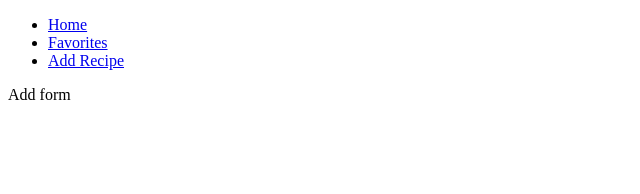
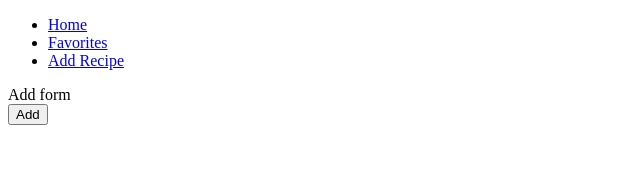
Before and after one commit to Andreeoak/RecipeBook, a Vue app in the folder recipe-book/: page /add-recipe in a window 1280 px wide. Shown: the top 194 px of the page, without its empty margins (0-640 px from the left). Built offline with nearby package versions, Linux system fonts and the light colour scheme.

Commit message:
Programatic Navigation

```diff
--- a/recipe-book/src/views/AddRecipeView.vue
+++ b/recipe-book/src/views/AddRecipeView.vue
@@ -1,3 +1,24 @@
 <template>
   <div>Add form</div>
+  <form @submit.prevent="addRecipe">
+    <button type="submit">
+      Add
+    </button>
+  </form>
 </template>
+
+<script lang="ts" setup>
+import {useRouter} from 'vue-router';
+
+const router = useRouter()
+
+const addRecipe =()=>{
+  router.push({
+    name:'recipe',
+    params:{
+      id: 1 //change this later
+    }
+  })
+}
+
+</script>
```
